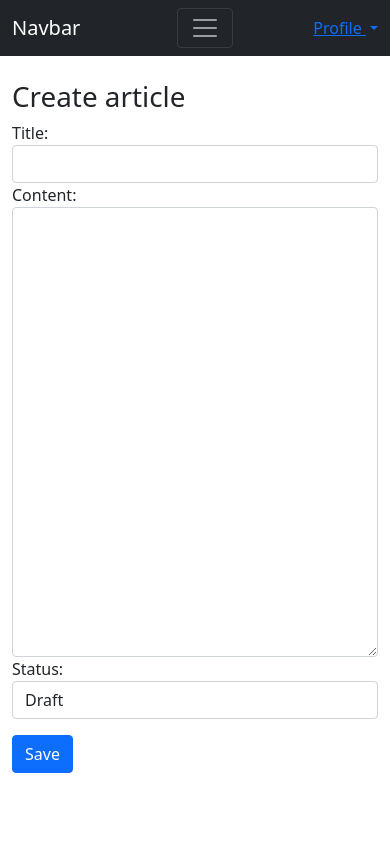
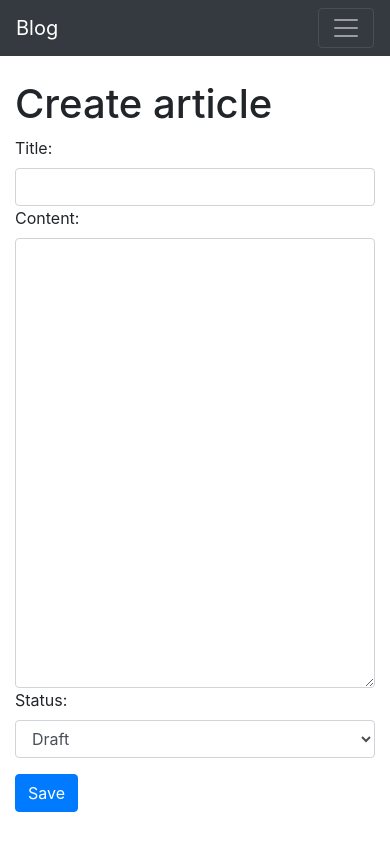
Before and after one commit to Gasper3/django-blog, a Django app: page /article/create in a window 390 px wide. Run offline with Django 3.2, Linux system fonts and the light colour scheme; the visitor is signed in with stand-in values (Sample User, id 1).

Commit message:
Changes in templates

```diff
--- a/blog/templates/blog/article/create.html
+++ b/blog/templates/blog/article/create.html
@@ -1,6 +1,7 @@
 {% extends 'blog/base.html' %}
 
 {% block content %}
+    <div class="col-md-12">
         <h1>Create article</h1>
         <form method="post" action="{% url 'article_create' %}">
             {% csrf_token %}
@@ -16,4 +17,5 @@
                 <button type="submit" class="btn btn-primary">Save</button>
             </div>
         </form>
+    </div>
 {% endblock %}
--- a/blog/templates/blog/article/edit.html
+++ b/blog/templates/blog/article/edit.html
@@ -1,7 +1,8 @@
 {% extends 'blog/base.html' %}
 
 {% block content %}
-    <h1>Article edit: {{ article }}</h1>
+    <div class="col-md-12">
+        <h1>Edit article</h1>
         <form method="post" action="{% url 'article_edit' article.slug %}">
             {% csrf_token %}
             <div class="form-group">
@@ -15,4 +16,5 @@
                 <button type="submit" class="btn btn-primary">Save</button>
             </div>
         </form>
+    </div>
 {% endblock %}
--- a/blog/templates/blog/base.html
+++ b/blog/templates/blog/base.html
@@ -4,59 +4,46 @@
         <meta charset="UTF-8">
         <title>{% block title %}{% endblock %}</title>
         {% load static %}
-        <link href="https://cdn.jsdelivr.net/npm/bootstrap@5.0.0-beta3/dist/css/bootstrap.min.css" rel="stylesheet" integrity="sha384-eOJMYsd53ii+scO/bJGFsiCZc+5NDVN2yr8+0RDqr0Ql0h+rP48ckxlpbzKgwra6" crossorigin="anonymous">
-        <link rel="stylesheet" type="text/css" href="{% static 'blog/css/style.css' %}">
-        <script src="https://cdn.jsdelivr.net/npm/bootstrap@5.0.0-beta3/dist/js/bootstrap.bundle.min.js" integrity="sha384-JEW9xMcG8R+pH31jmWH6WWP0WintQrMb4s7ZOdauHnUtxwoG2vI5DkLtS3qm9Ekf" crossorigin="anonymous"></script>
-        {% block scripts %}{% endblock %}
+        <link rel="stylesheet" href="https://cdn.jsdelivr.net/npm/bootstrap@4.6.0/dist/css/bootstrap.min.css" integrity="sha384-B0vP5xmATw1+K9KRQjQERJvTumQW0nPEzvF6L/Z6nronJ3oUOFUFpCjEUQouq2+l" crossorigin="anonymous">        <link rel="stylesheet" type="text/css" href="{% static 'blog/css/style.css' %}">
     </head>
     <body>
-        <nav class="navbar navbar-expand-lg navbar-dark bg-dark sticky-top">
-            <div class="container-fluid">
-                <a class="navbar-brand" href="{% url 'homepage' %}">Navbar</a>
-                <button class="navbar-toggler" type="button" data-bs-toggle="collapse" data-bs-target="#navbarNavDropdown" aria-controls="navbarNavDropdown" aria-expanded="false" aria-label="Toggle navigation">
+        <nav class="navbar navbar-expand-lg navbar-dark bg-dark sticky-top mb-2">
+            <a class="navbar-brand" href="{% url 'homepage' %}"><span class="fas fa-blog"></span> Blog</a>
+            <button class="navbar-toggler" type="button" data-toggle="collapse" data-target="#navbarNav" aria-controls="navbarNav" aria-expanded="false" aria-label="Toggle navigation">
                 <span class="navbar-toggler-icon"></span>
             </button>
-                <div class="collapse navbar-collapse" id="navbarNavDropdown">
-                    <ul class="navbar-nav">
+            <div class="collapse navbar-collapse" id="navbarNav">
+                <ul class="navbar-nav mr-auto">
                     <li class="nav-item">
                         <a class="nav-link" href="{% url 'all_articles' %}">All articles</a>
                     </li>
-                        <li class="nav-item">
-                            <a class="nav-link" href="#">Pricing</a>
+                </ul>
+                <ul class="navbar-nav">
+                    {% if user.is_authenticated %}
+                        <li class="nav-item dropdown">
+                            <a class="nav-link" href="#" id="navbarDropdown" role="button" data-toggle="dropdown" aria-haspopup="true" aria-expanded="false">
+                                <img class="nav-profile-img rounded-circle" src="https://robohash.org/{{ user }}?set=any&size=40x40">
+                            </a>
+                            <div class="dropdown-menu dropdown-menu-right" aria-labelledby="navbarDropdown">
+                                <a class="dropdown-item" href="{% url 'article_create' %}">Create article</a>
+                                {% if user.is_superuser %}
+                                    <a class="dropdown-item" href="{% url 'admin:index' %}">Admin Panel</a>
+                                {% endif %}
+                                <a class="dropdown-item" href="{% url 'logout' %}?next=/">Logout</a>
+                            </div>
                         </li>
+                    {% else %}
                         <li class="nav-item dropdown">
-                            <a class="nav-link dropdown-toggle" href="#" id="navbarDropdownMenuLink" role="button" data-bs-toggle="dropdown" aria-expanded="false">
-                                Dropdown link
+                            <a class="nav-link" href="#" id="navbarDropdown" role="button" data-toggle="dropdown" aria-haspopup="true" aria-expanded="false">
+                                <img class="nav-profile-img rounded-circle" src="https://robohash.org/nobody?set=any&size=40x40">
                             </a>
-                            <ul class="dropdown-menu" aria-labelledby="navbarDropdownMenuLink">
-                                <li><a class="dropdown-item" href="#">Action</a></li>
-                                <li><a class="dropdown-item" href="#">Another action</a></li>
-                                <li><a class="dropdown-item" href="#">Something else here</a></li>
-                            </ul>
+                            <div class="dropdown-menu dropdown-menu-right" aria-labelledby="navbarDropdown">
+                                <a class="dropdown-item" href="{% url 'login' %}">Log In</a>
+                                <a class="dropdown-item" href="{% url 'app_register' %}">Register</a>
+                            </div>
                         </li>
-                    </ul>
-                </div>
-                {% if not user.is_authenticated %}
-                    <a href="{% url 'login' %}">Login</a>
-                    <a href="{% url 'app_register' %}">Sign up</a>
-                {% else %}
-                    <div class="dropdown">
-                        <a class="dropdown-toggle" href="#" id="userDropdown" role="button" data-bs-toggle="dropdown" aria-expanded="false">
-                            Profile
-                        </a>
-                        <ul class="dropdown-menu dropdown-menu-end" aria-labelledby="userDropdown">
-                            {% if user.is_authenticated %}
-                                <li><a class="dropdown-item" href="{% url 'article_create' %}">Create article</a></li>
-                                {% if user.is_staff %}
-                                    <li><a class="dropdown-item" href="{% url 'admin:index' %}">Admin panel</a></li>
-                                {% endif %}
-                                <li><a class="dropdown-item" href="{% url 'logout' %}?next=/">Logout</a></li>
-                            {% else %}
-                                <li><a class="dropdown-item" href="{% url 'login' %}">Login</a></li>
                     {% endif %}
                 </ul>
-                    </div>
-                {% endif %}
             </div>
         </nav>
         <div class="container mt-4">
@@ -64,5 +51,9 @@
                 {% block content %}{% endblock %}
             </div>
         </div>
+        <script src="https://code.jquery.com/jquery-3.5.1.slim.min.js" integrity="sha384-DfXdz2htPH0lsSSs5nCTpuj/zy4C+OGpamoFVy38MVBnE+IbbVYUew+OrCXaRkfj" crossorigin="anonymous"></script>
+        <script src="https://cdn.jsdelivr.net/npm/bootstrap@4.6.0/dist/js/bootstrap.bundle.min.js" integrity="sha384-Piv4xVNRyMGpqkS2by6br4gNJ7DXjqk09RmUpJ8jgGtD7zP9yug3goQfGII0yAns" crossorigin="anonymous"></script>
+        {% block scripts %}{% endblock %}
+
     </body>
 </html>
--- a/blog/templates/blog/pages/all_articles.html
+++ b/blog/templates/blog/pages/all_articles.html
@@ -2,6 +2,7 @@
 {% block title%}Homepage{% endblock %}
 
 {% block content %}
+    <div class="col-md-12">
         <h1>All articles</h1>
         <ul>
             {% for article in articles %}
@@ -11,4 +12,5 @@
                 </li>
             {% endfor %}
         </ul>
+    </div>
 {% endblock %}
--- a/blog/templates/blog/pages/index.html
+++ b/blog/templates/blog/pages/index.html
@@ -2,6 +2,7 @@
 {% block title%}Homepage{% endblock %}
 
 {% block content %}
+    <div class="col-md-12">
         <h1>Homepage</h1>
         <ul>
             {% for article in articles %}
@@ -11,4 +12,5 @@
                 </li>
             {% endfor %}
         </ul>
+    </div>
 {% endblock %}
```
Also changed, not shown: blog/templates/blog/article/show.html (+4 -4 lines). Lines whose indentation alone changed are shown as unchanged.
